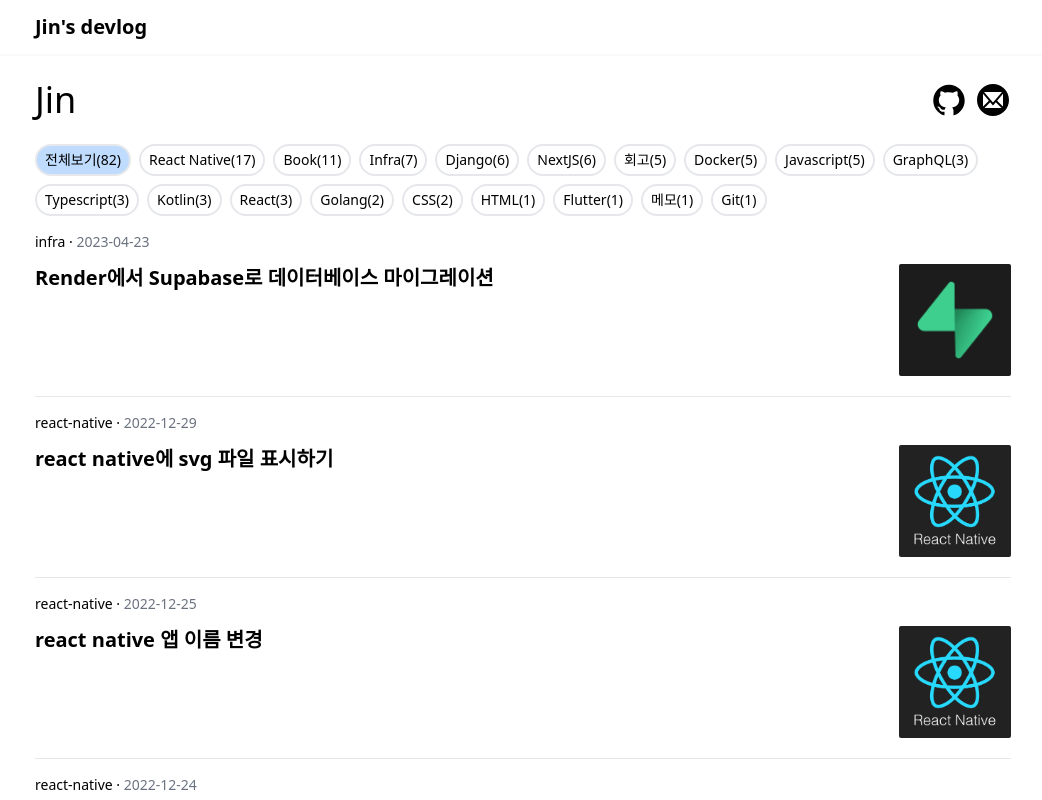
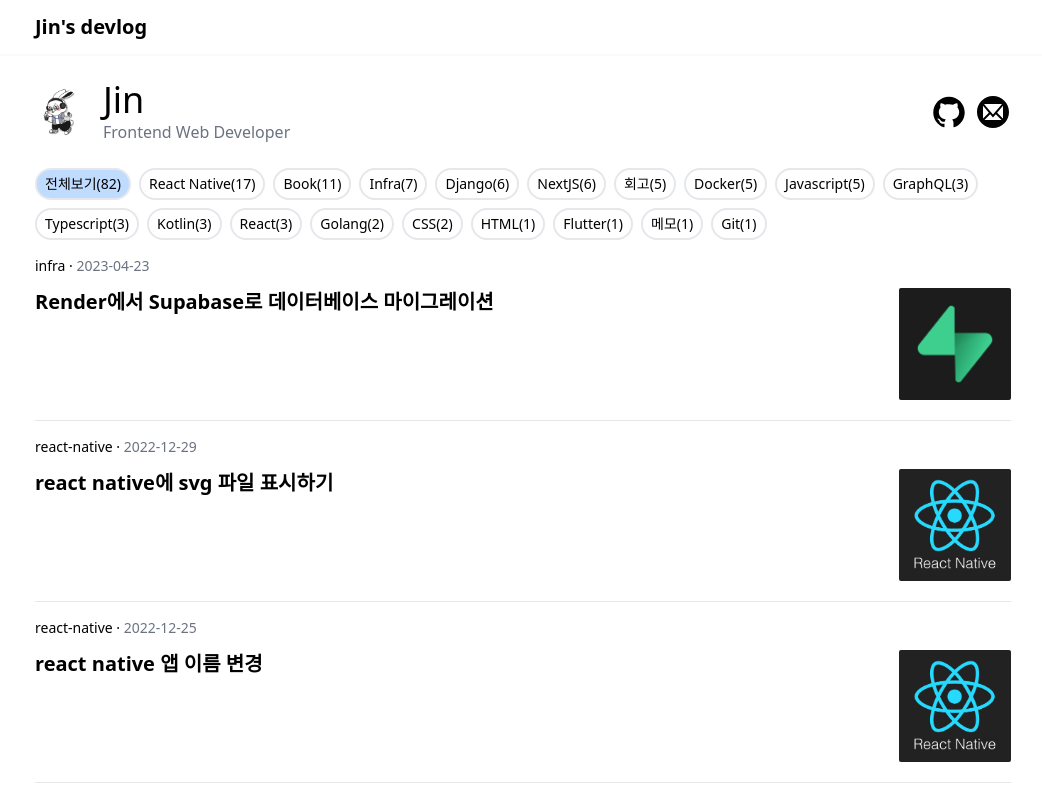
Before and after one commit to HoJin9622/hojinlee, a Next.js app: page / in a window 1280 px wide. Shown: the top 800 px of the page, without its empty margins (117-1159 px from the left). Built offline with nearby package versions, Linux system fonts and the light colour scheme.

Commit message:
✨ feat: 프로필 이미지와 설명 사이즈 상관없이 노출로 변경

```diff
--- a/components/Profile.tsx
+++ b/components/Profile.tsx
@@ -18,7 +18,7 @@
     <div className="py-6 md:flex md:items-center md:justify-between">
       <div className="flex items-center gap-5">
         <Image
-          className="rounded-full w-12 h-12 md:hidden"
+          className="rounded-full w-12 h-12"
           src="/images/avatar.jpg"
           width={48}
           height={48}
@@ -26,7 +26,7 @@
         />
         <div>
           <div className="font-medium text-xl md:text-4xl">Jin</div>
-          <div className="text-gray-500 md:hidden">Frontend Web Developer</div>
+          <div className="text-gray-500">Frontend Web Developer</div>
         </div>
       </div>
 
```
